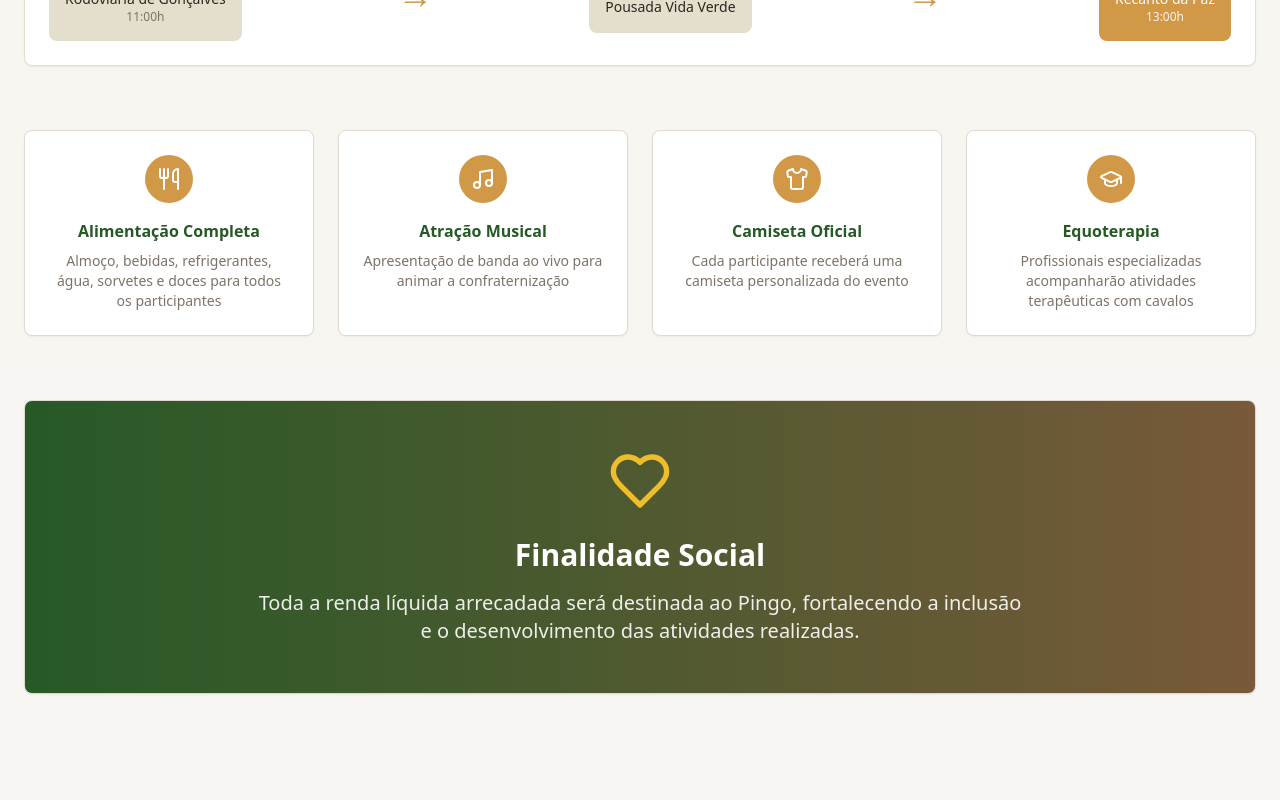
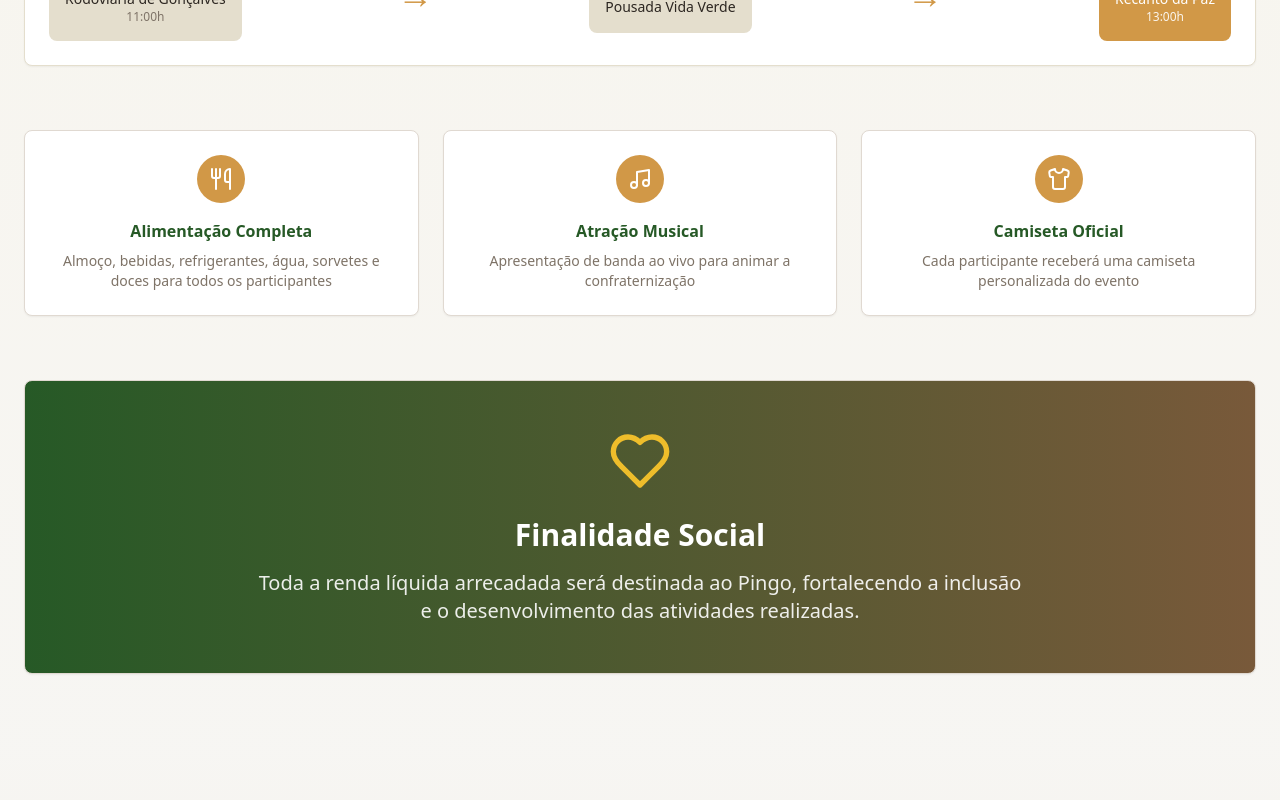
Before and after one commit to heberlopesbr/pingo-cavalgada-solidaria, a React (Vite) app: page / in a window 1280 px wide. Shown: the part 1300-2100 px from the top of the page. Built offline with nearby package versions, Linux system fonts and the light colour scheme.

Commit message:
Refactor: Update event details and remove section

```diff
--- a/src/components/AboutEvent.tsx
+++ b/src/components/AboutEvent.tsx
@@ -26,11 +26,6 @@ const AboutEvent = () => {
       icon: <Shirt className="w-6 h-6" />,
       title: "Camiseta Oficial",
       description: "Cada participante receberá uma camiseta personalizada do evento"
-    },
-    {
-      icon: <GraduationCap className="w-6 h-6" />,
-      title: "Equoterapia",
-      description: "Profissionais especializadas acompanharão atividades terapêuticas com cavalos"
     }
   ];
 
@@ -85,7 +80,7 @@ const AboutEvent = () => {
         </div>
 
         {/* Activities Grid */}
-        <div className="grid md:grid-cols-2 lg:grid-cols-4 gap-6 mb-16">
+        <div className="grid md:grid-cols-2 lg:grid-cols-3 gap-6 mb-16">
           {activities.map((activity, index) => (
             <Card key={index} className="text-center hover:shadow-warm transition-shadow duration-300">
               <CardContent className="p-6">
--- a/src/components/ContactSection.tsx
+++ b/src/components/ContactSection.tsx
@@ -140,7 +140,7 @@ const ContactSection = () => {
                 <p className="text-sm text-muted-foreground">
                   <strong>Data:</strong> 08 de Novembro de 2025<br />
                   <strong>Concentração:</strong> 9h na Rodoviária de Gonçalves<br />
-                  <strong>Saída:</strong> 10h em ponto
+                  <strong>Saída:</strong> 11h em ponto
                 </p>
               </CardContent>
             </Card>
```
